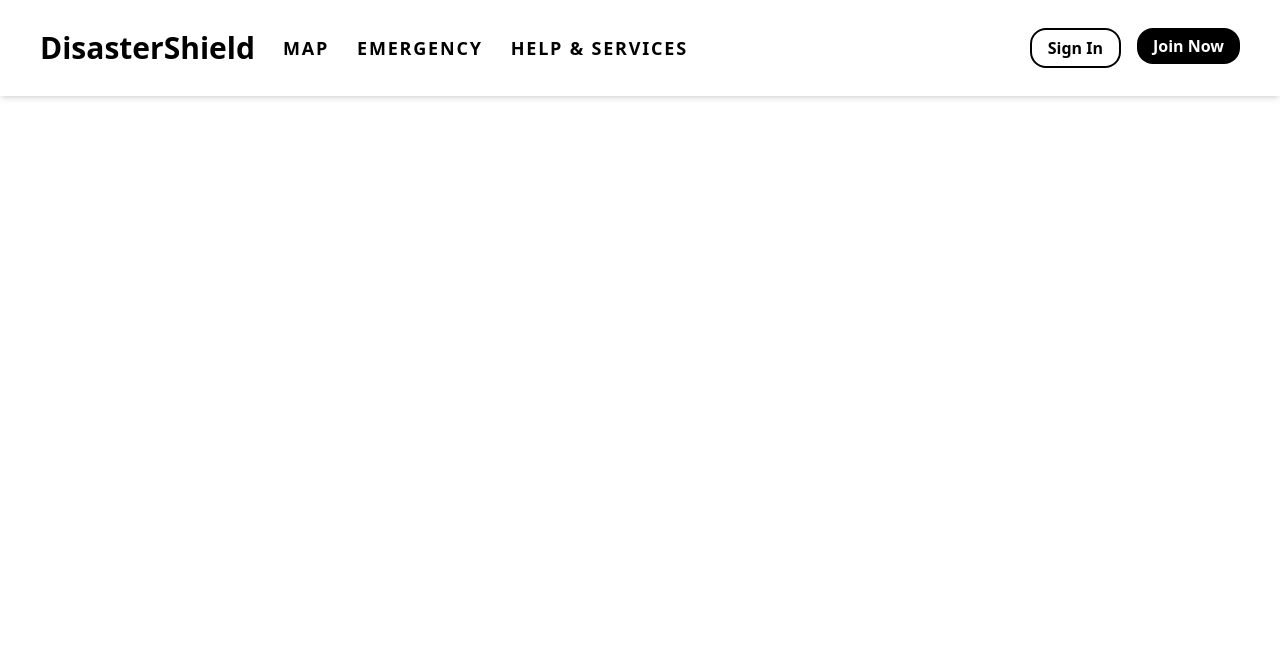
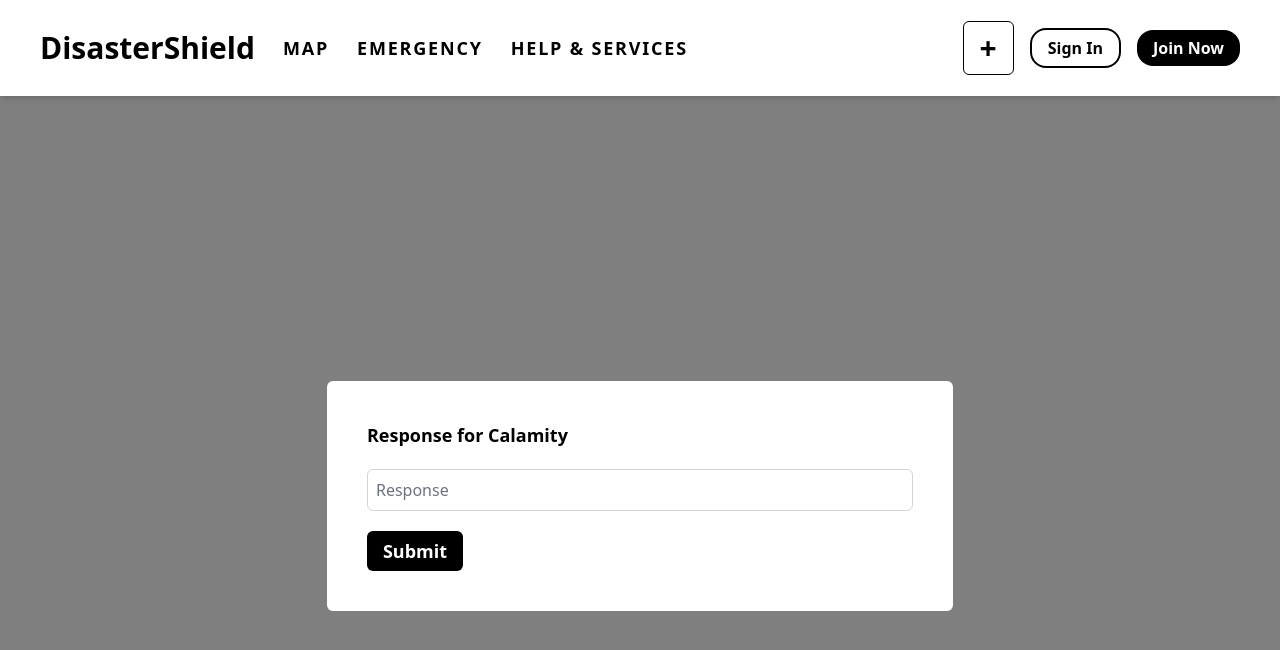
Before and after one commit to 1-Nishanth-1/SlashKey, a React (Vite) app in the folder DisasterShield/: page /add-response in a window 1280 px wide. Shown: the top 650 px of the page. Built offline with nearby package versions, Linux system fonts and the light colour scheme.

Commit message:
added response stuff

```diff
--- a/DisasterShield/src/App.jsx
+++ b/DisasterShield/src/App.jsx
@@ -9,6 +9,7 @@ import Map from './pages/map'
 import HelpSideBar from './components/help-sidebar'
 import Missing from './pages/missing'
 import HelpAndServicePage from './pages/helpAndService'
+import Response from './pages/response'
 function App() {
   return (
     <>
@@ -16,6 +17,7 @@ function App() {
 
       <Navbar />
       <Routes>
+        <Route path='/add-response' element={<Response />}/>
         <Route path='/missing' element={<Missing />} />
         <Route path='/help' element={<HelpAndServicePage />}/>
         <Route path='/signin' element={<Login />}/>
--- a/DisasterShield/src/components/help-sidebar.jsx
+++ b/DisasterShield/src/components/help-sidebar.jsx
@@ -1,7 +1,10 @@
 const HelpSideBar = () => {
     return (
         <div className="h-full w-32 shadow-lg ring-1 ring-slate-900/5 ">
+            <div className="bg-white">
+                <label htmlFor="" className="text-slate-700 font-semibold text-lg">Response to Calamity</label>
 
+            </div>
         </div>
     )
 }
--- a/DisasterShield/src/components/sidebar.jsx
+++ b/DisasterShield/src/components/sidebar.jsx
@@ -23,7 +23,8 @@ function Navbar() {
                 <NavLink to={"/help"} className={({isActive})=> isActive ? "text-black underline underline-offset-[35px] decoration-8 decoration-custom-light-green" : "text-black no-underline"}><li onClick={handleClose} className={"text-lg tracking-widest font-bold"}>HELP & SERVICES</li></NavLink></div>
 
             </ul>
-            <ul className="hidden md:flex">
+            <ul className="hidden md:flex items-center">
+                <NavLink to={"/add-response"}><button><h2 className="text-3xl mr-4 font-semibold mx-auto my-auto border-[1px] border-black rounded-md py-2 px-4">+</h2></button></NavLink>
                 <NavLink to={"/signin"}><button className="border-2 mr-4 border-black bg-white text-black rounded-2xl py-1.5 px-4 font-semibold">Sign In</button></NavLink>
                 <NavLink to={"/register"}><button className=" bg-black text-white rounded-2xl py-1.5 px-4 font-semibold">Join Now</button></NavLink>
             </ul>
--- a/DisasterShield/src/index.css
+++ b/DisasterShield/src/index.css
@@ -2,6 +2,6 @@
 @tailwind components;
 @tailwind utilities;
 .leaflet-container {
-    width: 70%;
-    height: 60vh;
+    width: 100%;
+    height: 100vh;
     }
--- a/DisasterShield/src/pages/map.jsx
+++ b/DisasterShield/src/pages/map.jsx
@@ -7,17 +7,31 @@ import {useGeolocated} from "react-geolocated"
     const [latitude, setLatitude] = useState(0);
     return (
 
-            <MapContainer center={[11.5, 75]} zoom={20} scrollWheelZoom={false}>
+           <>
+            <MapContainer center={[11.5, 76]} zoom={15} scrollWheelZoom={true}>
   <TileLayer
     attribution='&copy; <a href="https://www.openstreetmap.org/copyright">OpenStreetMap</a> contributors'
     url="https://{s}.tile.openstreetmap.org/{z}/{x}/{y}.png"
   />
-  <Marker position={[11.5, 75]}>
+  <Marker position={[11.5, 76]}>
     <Popup>
-      A pretty CSS3 popup. <br /> Easily customizable.
+    <div className="bg-white p-10 z-50 rounded-md">
+                <label htmlFor="" className="text-black text-lg font-semibold">Response for Calamity</label>
+                <input
+            type="text"
+            placeholder="Response"
+            class="mt-5 w-full p-2 border border-gray-300 rounded-md placeholder:font-light placeholder:text-gray-500"
+            name="name"
+            id="name"
+          />
+          <button className="text-lg font-semibold bg-black py-1.5 px-4 rounded-md mt-5 text-white">Submit</button>
+            </div>
     </Popup>
+
   </Marker>
 </MapContainer>
+
+</>
 
     )
   }
--- /dev/null
+++ b/DisasterShield/src/pages/response.jsx
@@ -0,0 +1,18 @@
+const Response = () => {
+    return (
+        <div className="flex w-screen h-screen justify-center items-center bg-popup-color">
+            <div className="bg-white p-10 z-50 rounded-md">
+                <label htmlFor="" className="text-black text-lg font-semibold">Response for Calamity</label>
+                <input
+            type="text"
+            placeholder="Response"
+            class="mt-5 w-full p-2 border border-gray-300 rounded-md placeholder:font-light placeholder:text-gray-500"
+            name="name"
+            id="name"
+          />
+          <button className="text-lg font-semibold bg-black py-1.5 px-4 rounded-md mt-5 text-white">Submit</button>
+            </div>
+        </div>
+    )
+}
+export default Response;
--- a/DisasterShield/tailwind.config.js
+++ b/DisasterShield/tailwind.config.js
@@ -2,7 +2,11 @@
 export default {
   content: ["./src/**/*.{html,js,jsx}"],
   theme: {
-    extend: {},
+    extend: {
+      colors: {
+        'popup-color': "#00000080"
+      }
+    },
   },
   plugins: [],
 }
```
